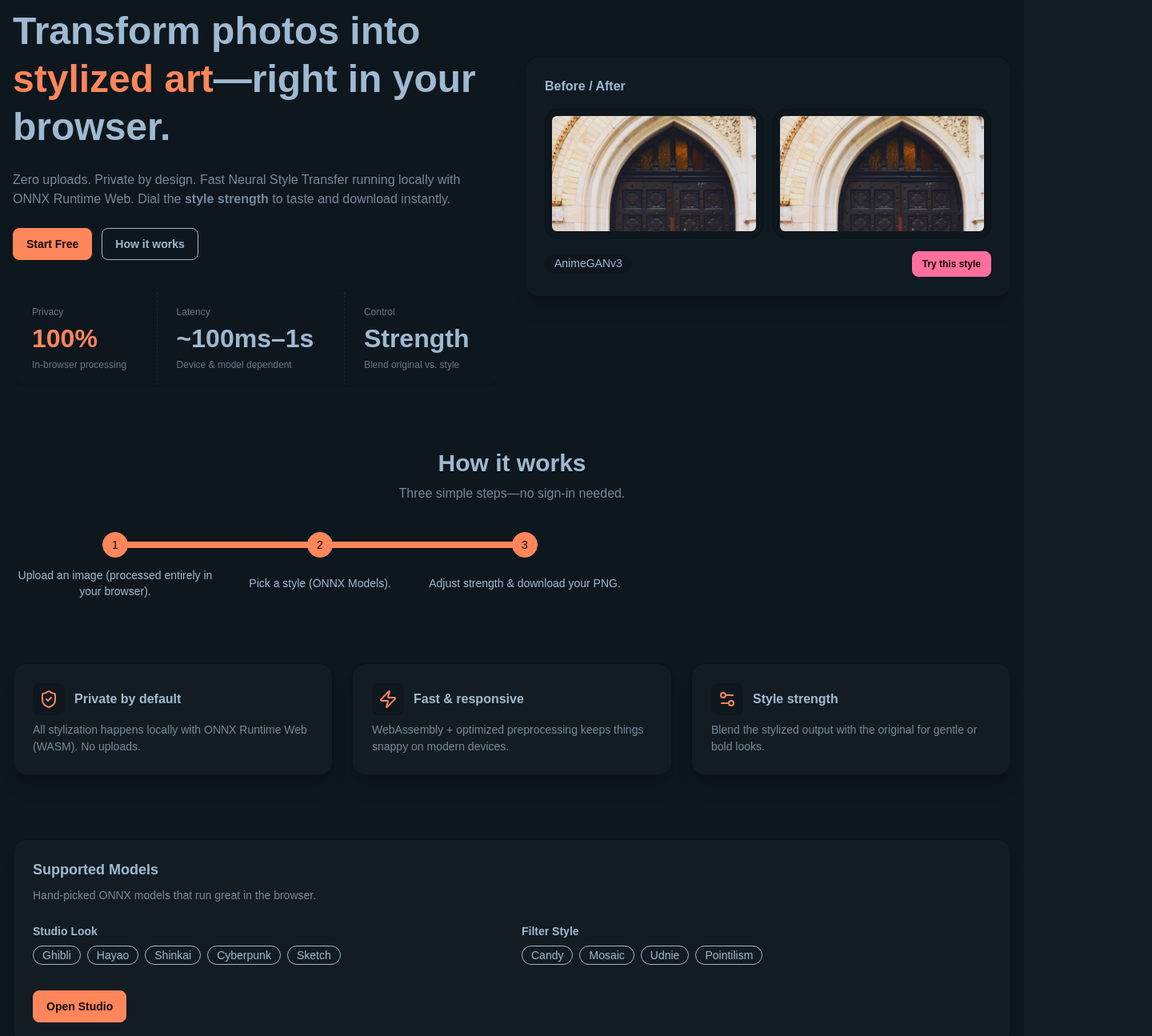
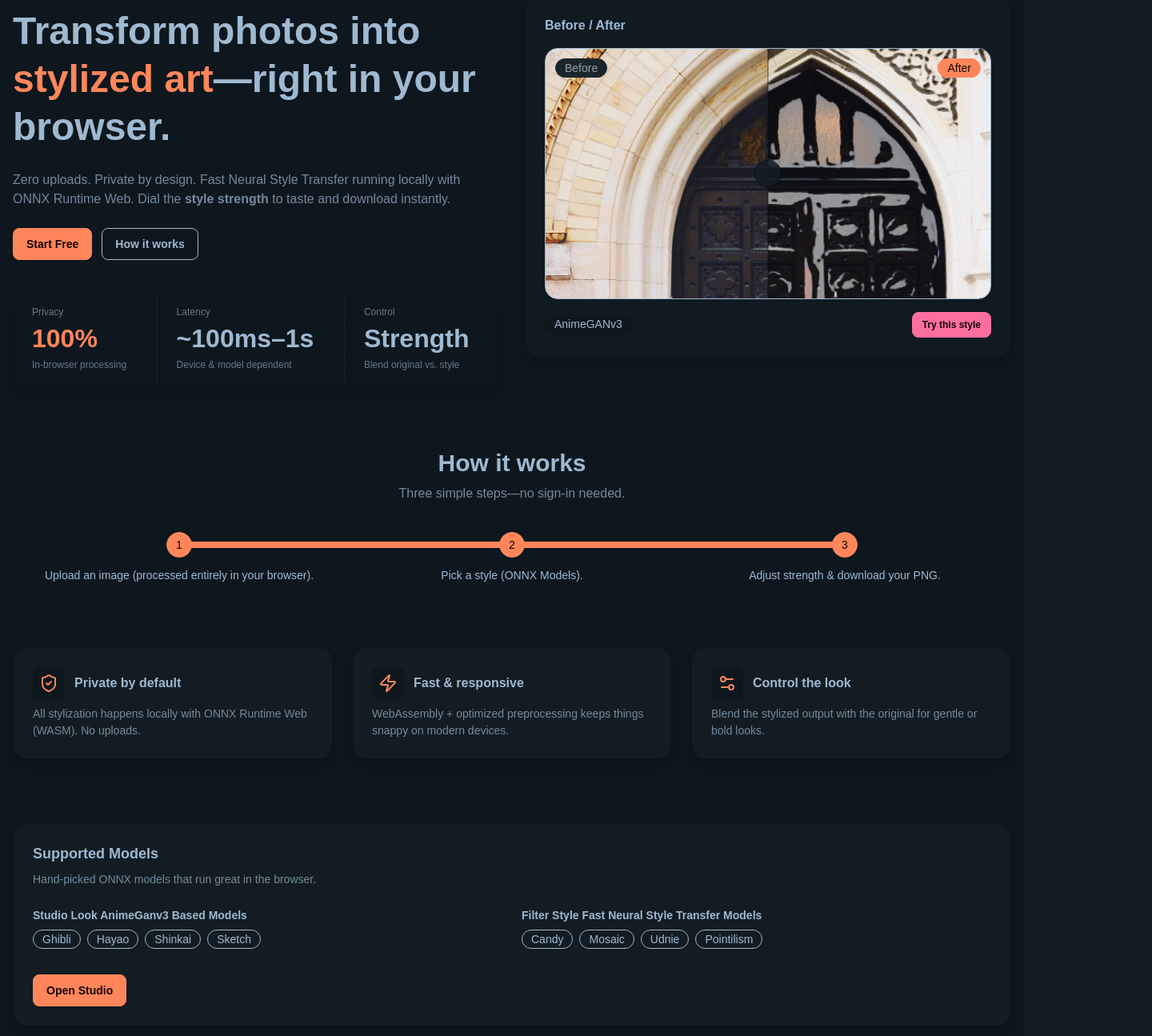
Before and after one commit to PedroNavHur/image-transfer, a Next.js app: page / in a window 1280 px wide. Shown: the part 160-1455 px from the top of the page at 80% size, 1440 px wide, since content can reach past the window. Built offline with nearby package versions, Linux system fonts and the light colour scheme.

Commit message:
Landing Page Improvements
Add a Slider Component and Improve css

```diff
--- a/src/app/layout.tsx
+++ b/src/app/layout.tsx
@@ -1,8 +1,8 @@
+import { Footer } from "@/components/landing/Footer";
+import { Navbar } from "@/components/landing/Navbar";
 import type { Metadata } from "next";
 import { Geist, Geist_Mono } from "next/font/google";
 import "./globals.css";
-import { Navbar } from "@/components/landing/Navbar";
-import { Footer } from "@/components/landing/Footer";
 
 const geistSans = Geist({
   variable: "--font-geist-sans",
@@ -25,9 +25,9 @@ export default function RootLayout({
   children: React.ReactNode;
 }>) {
   return (
-    <html lang="en" data-theme="sunset">
+    <html lang="en" data-theme="sunset" className="overflow-x-hidden">
       <body
-        className={`${geistSans.variable} ${geistMono.variable} antialiased`}
+        className={`${geistSans.variable} ${geistMono.variable} antialiased flex flex-col min-h-dvh`}
       >
         <Navbar />
         {children}
--- a/src/app/page.tsx
+++ b/src/app/page.tsx
@@ -1,13 +1,13 @@
 // src/app/page.tsx
+import CompareSlider from "@/components/CompareSlider";
 import { Settings2, ShieldCheck, Zap } from "lucide-react";
-import Image from "next/image";
 import Link from "next/link";
 
 export default function LandingPage() {
   return (
-    <main className="bg-base-200 relative min-h-dvh">
+    <main className="bg-base-200 relative flex-grow">
       {/* soft gradient blobs */}
-      <div className="pointer-events-none absolute inset-0 -z-20">
+      <div className="pointer-events-none absolute inset-0 -z-20 overflow-hidden">
         <div className="bg-primary/20 absolute -top-40 -left-40 h-[28rem] w-[28rem] rounded-full blur-3xl" />
         <div className="bg-secondary/20 absolute -right-40 -bottom-40 h-[30rem] w-[30rem] rounded-full blur-3xl" />
       </div>
@@ -39,7 +39,7 @@ export default function LandingPage() {
               </a>
             </div>
 
-            <div className="stats stats-vertical md:stats-horizontal mt-4 w-full shadow">
+            <div className="stats stats-vertical md:stats-horizontal mt-4 w-full shadow-lg">
               <div className="stat">
                 <div className="stat-title">Privacy</div>
                 <div className="stat-value text-primary">100%</div>
@@ -59,29 +59,14 @@ export default function LandingPage() {
           </div>
 
           {/* Mocked card preview */}
-          <div className="card border-base-300 bg-base-100/80 border shadow-xl backdrop-blur">
+          <div className="card border-base-300 bg-base-100/80 border shadow-lg backdrop-blur">
             <div className="card-body gap-4">
               <h3 className="card-title text-base">Before / After</h3>
-              <div className="grid gap-3 md:grid-cols-2">
-                <div className="rounded-box border-base-300 bg-base-200 border p-2">
-                  <Image
-                    src="/img/before.jpg"
-                    alt="Original example"
-                    width={500}
-                    height={500}
-                    className="mx-auto aspect-video w-full rounded-md object-cover"
-                  />
-                </div>
-                <div className="rounded-box border-base-300 bg-base-200 border p-2">
-                  <Image
-                    src="/img/after.jpg"
-                    alt="Stylized example"
-                    width={500}
-                    height={500}
-                    className="mx-auto aspect-video w-full rounded-md object-cover"
-                  />
-                </div>
-              </div>
+              <CompareSlider
+                before="/img/before.jpg"
+                after="/img/after.png"
+                className="w-full aspect-video rounded-box border"
+              />
               <div className="flex items-center justify-between">
                 <div className="badge badge-ghost">AnimeGANv3</div>
                 <Link
@@ -104,7 +89,7 @@ export default function LandingPage() {
             Three simple steps—no sign-in needed.
           </p>
         </div>
-        <ul className="steps steps-vertical md:steps-horizontal mx-auto mt-8 max-w-3xl text-sm">
+        <ul className="steps steps-vertical md:steps-horizontal mx-auto mt-8 w-full text-sm">
           <li className="step step-primary">
             Upload an image (processed entirely in your browser).
           </li>
@@ -130,7 +115,7 @@ export default function LandingPage() {
           />
           <FeatureCard
             icon={Settings2}
-            title="Style strength"
+            title="Control the look"
             text="Blend the stylized output with the original for gentle or bold looks."
           />
         </div>
@@ -138,7 +123,7 @@ export default function LandingPage() {
 
       {/* MODELS */}
       <section id="models" className="mx-auto w-full max-w-7xl px-4 py-10">
-        <div className="card border-base-300 bg-base-100 border shadow-xl">
+        <div className="card border-base-300 bg-base-100 border shadow-lg">
           <div className="card-body">
             <h3 className="card-title">Supported Models</h3>
             <p className="text-base-content/70">
@@ -147,17 +132,20 @@ export default function LandingPage() {
 
             <div className="mt-4 grid gap-6 md:grid-cols-2">
               <div>
-                <h4 className="mb-2 text-sm font-semibold">Studio Look</h4>
+                <h4 className="mb-2 text-sm font-semibold">
+                  Studio Look AnimeGanv3 Based Models
+                </h4>
                 <div className="flex flex-wrap gap-2">
                   <span className="badge badge-outline">Ghibli</span>
                   <span className="badge badge-outline">Hayao</span>
                   <span className="badge badge-outline">Shinkai</span>
-                  <span className="badge badge-outline">Cyberpunk</span>
                   <span className="badge badge-outline">Sketch</span>
                 </div>
               </div>
               <div>
-                <h4 className="mb-2 text-sm font-semibold">Filter Style</h4>
+                <h4 className="mb-2 text-sm font-semibold">
+                  Filter Style Fast Neural Style Transfer Models{" "}
+                </h4>
                 <div className="flex flex-wrap gap-2">
                   <span className="badge badge-outline">Candy</span>
                   <span className="badge badge-outline">Mosaic</span>
@@ -179,11 +167,11 @@ export default function LandingPage() {
       {/* PRICING */}
       <section id="pricing" className="mx-auto w-full max-w-7xl px-4 py-10">
         <div className="grid gap-6 md:grid-cols-2">
-          <div className="card border-base-300 bg-base-100 border shadow-xl">
+          <div className="card border-base-300 bg-base-100 border shadow-lg">
             <div className="card-body">
               <h3 className="card-title">Free</h3>
               <p className="text-base-content/70">
-                In-browser stylization with our ONNX presets.
+                In-browser stylization with ONNX open source models.
               </p>
               <ul className="mt-2 space-y-1 text-sm">
                 <li>• AnimeGANv3 + Fast Neural Style</li>
@@ -198,12 +186,12 @@ export default function LandingPage() {
             </div>
           </div>
 
-          <div className="card border-base-300 bg-base-100 border shadow-xl">
+          <div className="card border-base-300 bg-base-100 border shadow-lg">
             <div className="card-body">
               <h3 className="card-title">Pro (Coming Soon)</h3>
               <p className="text-base-content/70">
-                Server-side heavy models (e.g., Flux, SDXL variants) via
-                provider APIs.
+                Server-side fine tuned heavy models (e.g., Flux, SDXL variants)
+                via provider APIs.
               </p>
               <ul className="mt-2 space-y-1 text-sm">
                 <li>• Higher fidelity & variety</li>
@@ -249,8 +237,8 @@ export default function LandingPage() {
               Can I fine-tune styles?
             </summary>
             <div className="collapse-content text-base-content/70 text-sm">
-              Not yet in-app. You can adjust strength, pick alternate models, or
-              use optional server styles for variety.
+              Not yet in-app. You can adjust strength or pick alternate models
+              for variety.
             </div>
           </details>
         </div>
@@ -269,7 +257,7 @@ function FeatureCard({
   text: string;
 }) {
   return (
-    <div className="card border-base-300 bg-base-100 border shadow-xl">
+    <div className="card border-base-300 bg-base-100 border shadow-lg">
       <div className="card-body">
         <div className="flex items-center gap-3">
           <div className="bg-base-200 grid h-10 w-10 place-items-center rounded-lg text-xl">
--- /dev/null
+++ b/src/components/CompareSlider.tsx
@@ -0,0 +1,129 @@
+// src/components/CompareSlider.tsx
+"use client";
+
+import React, { useCallback, useEffect, useRef, useState } from "react";
+
+type Props = {
+  before: string;                // e.g. "/img/before.jpg"
+  after: string;                 // e.g. "/img/after.png"
+  altBefore?: string;
+  altAfter?: string;
+  className?: string;            // e.g. "w-full aspect-video rounded-box border"
+  initial?: number;              // 0..1 (default 0.5)
+  fit?: "cover" | "contain";
+  showBadges?: boolean;          // Before/After pills
+};
+
+export default function CompareSlider({
+  before,
+  after,
+  altBefore = "Before",
+  altAfter = "After",
+  className = "",
+  initial = 0.5,
+  fit = "cover",
+  showBadges = true,
+}: Props) {
+  const rootRef = useRef<HTMLDivElement | null>(null);
+  const [t, setT] = useState(clamp01(initial)); // 0..1
+  const dragging = useRef(false);
+
+  const setFromX = useCallback((clientX: number) => {
+    const el = rootRef.current;
+    if (!el) return;
+    const r = el.getBoundingClientRect();
+    setT(clamp01((clientX - r.left) / r.width));
+  }, []);
+
+  const onPointerDown = (e: React.PointerEvent<HTMLDivElement | HTMLButtonElement>) => {
+    dragging.current = true;
+    setFromX(e.clientX);
+    window.addEventListener("pointermove", onMove);
+    window.addEventListener("pointerup", onUp);
+  };
+  const onMove = (e: PointerEvent) => dragging.current && setFromX(e.clientX);
+  const onUp = () => {
+    dragging.current = false;
+    window.removeEventListener("pointermove", onMove);
+    window.removeEventListener("pointerup", onUp);
+  };
+  useEffect(() => () => onUp(), []);
+
+  const onKeyDown = (e: React.KeyboardEvent<HTMLDivElement>) => {
+    const step = e.shiftKey ? 0.1 : 0.02;
+    if (e.key === "ArrowLeft")  { e.preventDefault(); setT(v => clamp01(v - step)); }
+    if (e.key === "ArrowRight") { e.preventDefault(); setT(v => clamp01(v + step)); }
+    if (e.key === "Home")       { e.preventDefault(); setT(0); }
+    if (e.key === "End")        { e.preventDefault(); setT(1); }
+  };
+
+  const pct = t * 100;
+  const fitCls = fit === "contain" ? "object-contain" : "object-cover";
+
+  // Clip left side to 'pct%'. Keep overlay full size so image does NOT squash.
+  const clip = `inset(0 ${100 - pct}% 0 0)`; // top right bottom left
+
+  return (
+    <div
+      ref={rootRef}
+      className={`relative overflow-hidden select-none touch-none ${className}`}
+      role="slider"
+      aria-label="Before / After comparison"
+      aria-valuemin={0}
+      aria-valuemax={100}
+      aria-valuenow={Math.round(pct)}
+      tabIndex={0}
+      onKeyDown={onKeyDown}
+      onPointerDown={onPointerDown}
+    >
+      {/* Bottom layer: AFTER (full size) */}
+      <img
+        src={after}
+        alt={altAfter}
+        className={`absolute inset-0 h-full w-full ${fitCls}`}
+        draggable={false}
+      />
+
+      {/* Top layer: BEFORE (full size + clip) */}
+      <div
+        className="absolute inset-0 will-change-[clip-path]"
+        style={{ clipPath: clip, WebkitClipPath: clip }}
+        aria-hidden
+      >
+        <img
+          src={before}
+          alt={altBefore}
+          className={`absolute inset-0 h-full w-full ${fitCls}`}
+          draggable={false}
+        />
+      </div>
+
+      {/* Divider */}
+      <div className="absolute inset-y-0" style={{ left: `${pct}%`, transform: "translateX(-0.5px)" }}>
+        <div className="h-full w-px bg-base-300/70" />
+      </div>
+
+      {/* Handle */}
+      <button
+        type="button"
+        aria-label="Drag to compare"
+        className="absolute top-1/2 -translate-y-1/2 -translate-x-1/2 h-8 w-8 rounded-full bg-base-100/90 shadow ring-1 ring-base-300"
+        style={{ left: `${pct}%` }}
+        onPointerDown={onPointerDown}
+      />
+
+      {showBadges && (
+        <div className="pointer-events-none absolute inset-x-0 top-0 z-10 px-3 py-3">
+          <div className="flex justify-between">
+            <span className="badge badge-neutral backdrop-blur">Before</span>
+            <span className="badge badge-primary backdrop-blur">After</span>
+          </div>
+        </div>
+      )}
+    </div>
+  );
+}
+
+function clamp01(v: number) {
+  return Math.max(0, Math.min(1, v));
+}
--- a/src/components/OnnXControls.tsx
+++ b/src/components/OnnXControls.tsx
@@ -1,6 +1,7 @@
 "use client";
 
 import type { PresetKey } from "@/constants/presets";
+import { ImageUp } from "lucide-react";
 import { useCallback, useRef, useState } from "react";
 
 type Group = {
@@ -57,7 +58,7 @@ export default function OnnxControls({
     .find((i) => i.key === modelKey)?.hint;
 
   return (
-    <div className="card bg-base-100 shadow-xl">
+    <div className="card bg-base-100 shadow-lg">
       <div className="card-body gap-4">
         <h2 className="card-title">Choose style & image</h2>
 
@@ -84,7 +85,7 @@ export default function OnnxControls({
         </div>
 
         {currentHint && <div className="text-xs opacity-70">{currentHint}</div>}
-        <div className="form-control">
+        <div className="form-control flex flex-col">
           <div className="label">
             <div className="text-base-content/60 mb-2 text-xs font-semibold uppercase">
               Style Strength
@@ -99,19 +100,21 @@ export default function OnnxControls({
             onChange={(e) => onChangeStrength(parseInt(e.target.value, 10))}
             className="range range-primary"
           />
-          <div className="mt-1 flex justify-between px-2.5 text-[.5rem]">
+          <div>
+            <div className="mt-1 mr-5 flex justify-between px-2.5 text-[.5rem]">
               <span>|</span>
               <span>|</span>
               <span>|</span>
               <span>|</span>
               <span>|</span>
             </div>
-          <div className="text-base-content/60 mt-1 flex justify-between text-[.625rem]">
+            <div className="text-base-content/60 mt-1 mr-4 flex justify-between text-[.625rem]">
               <span>Original</span>
               <span>25%</span>
               <span>50%</span>
               <span>75%</span>
               <span>100%</span>
+            </div>
           </div>
         </div>
 
@@ -130,9 +133,9 @@ export default function OnnxControls({
           }`}
         >
           <div className="flex flex-col items-center gap-3">
-            <div className="avatar placeholder">
+            <div className="avatar avatar-placeholder">
               <div className="bg-base-300 text-base-content/70 w-14 rounded-full">
-                <span>📷</span>
+                <ImageUp className="text-primary h-6 w-6" />
               </div>
             </div>
             <div className="text-base-content/70 text-sm">
--- a/src/components/OnnxTester.tsx
+++ b/src/components/OnnxTester.tsx
@@ -42,7 +42,7 @@ export default function OnnxTester() {
 
       <div className="mx-auto w-full max-w-7xl space-y-6 p-6">
         {/* Navbar */}
-        <div className="navbar rounded-box bg-base-100/80 shadow backdrop-blur">
+        <div className="navbar rounded-box bg-base-100/80 shadow-lg backdrop-blur">
           <div className="flex-1">
             <span className="btn btn-ghost text-xl">StyleForge</span>
           </div>
@@ -79,7 +79,7 @@ export default function OnnxTester() {
           <section className="lg:col-span-8">
             <div className="grid grid-cols-1 gap-6 md:grid-cols-2">
               {/* BEFORE */}
-              <div className="card bg-base-100 shadow-xl">
+              <div className="card bg-base-100 shadow-lg">
                 <div className="card-body gap-3">
                   <div className="flex items-center justify-between">
                     <h3 className="card-title text-base">Before</h3>
@@ -104,7 +104,7 @@ export default function OnnxTester() {
               </div>
 
               {/* AFTER */}
-              <div className="card bg-base-100 shadow-xl">
+              <div className="card bg-base-100 shadow-lg">
                 <div className="card-body gap-3">
                   <div className="flex items-center justify-between">
                     <h3 className="card-title text-base">After</h3>
```
Also changed, not shown: public/img/after.jpg (deleted), public/img/after.png (added). Lines whose indentation alone changed are shown as unchanged.
